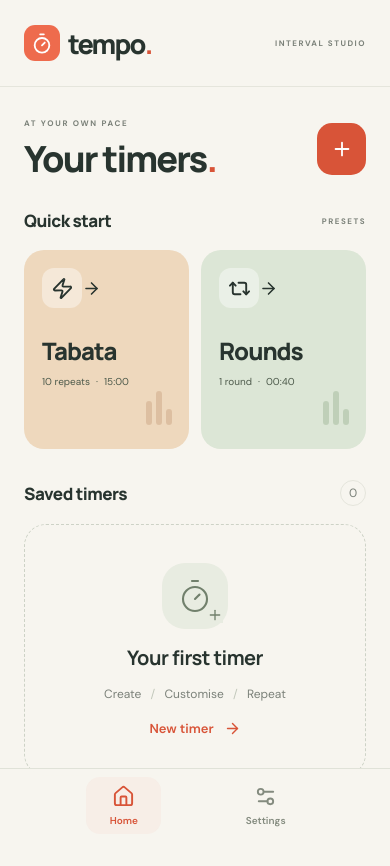
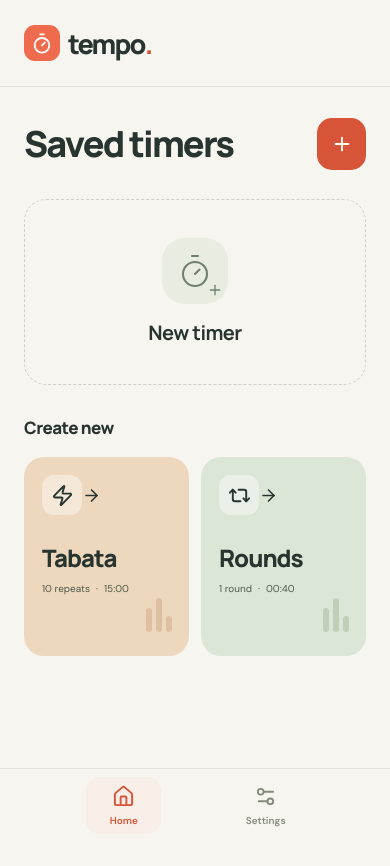
Before and after one commit to clammet/timer, a React (Vite) app: page / in a window 390 px wide. Shown: the top 866 px of the page. After the commit the page ends 844 px from the top, so only its background shows below. Built offline with nearby package versions, Linux system fonts and the light colour scheme.

Commit message:
Simplify labels and place saved timers before creation presets

```diff
--- a/src/App.tsx
+++ b/src/App.tsx
@@ -528,7 +528,6 @@ export default function App() {
             </span>
             tempo<span className="brand-dot">.</span>
           </a>
-          <span className="brand-label">INTERVAL STUDIO</span>
         </header>
       )}
       {editor ? (
@@ -545,7 +544,6 @@ export default function App() {
                 <ArrowLeft />
               </IconButton>
               <div>
-                <span className="eyebrow">TIMER BUILDER</span>
                 <h1>
                   {store.timers.some((t) => t.id === editor.id)
                     ? "Edit timer"
@@ -929,9 +927,8 @@ export default function App() {
         <main className="home page">
           <div className="page-heading home-heading">
             <div>
-              <span className="eyebrow">AT YOUR OWN PACE</span>
               <h1>
-                Your timers<span className="accent">.</span>
+                Saved timers
               </h1>
             </div>
             <button
@@ -942,41 +939,6 @@ export default function App() {
               <Plus size={22} />
               <span>New timer</span>
             </button>
-          </div>
-          <div className="section-heading">
-            <h2>Quick start</h2>
-            <span className="micro-label">PRESETS</span>
-          </div>
-          <div className="presets">
-            {(["Tabata", "Rounds"] as const).map((name, i) => (
-              <button
-                className={`preset-card preset-${i}`}
-                key={name}
-                onClick={() => openEditor(preset(name))}
-              >
-                <span className="preset-top">
-                  <span className="preset-symbol">
-                    {i === 0 ? <Zap size={27} /> : <Repeat2 size={27} />}
-                  </span>
-                  <ArrowRight size={23} />
-                </span>
-                <span className="preset-name">{name}</span>
-                <span className="preset-meta">
-                  {i === 0 ? "10 repeats" : "1 round"}
-                  <span>·</span>
-                  {formatTime(totalDuration(preset(name)))}
-                </span>
-                <span className="preset-bars">
-                  <i />
-                  <i />
-                  <i />
-                </span>
-              </button>
-            ))}
-          </div>
-          <div className="section-heading saved-heading">
-            <h2>Saved timers</h2>
-            <span className="count-badge">{store.timers.length}</span>
           </div>
           {store.timers.length ? (
             <div className="saved-timers">
@@ -1079,20 +1041,38 @@ export default function App() {
                 <TimerIcon size={36} strokeWidth={1.4} />
                 <Plus size={16} />
               </span>
-              <strong>Your first timer</strong>
-              <span className="muted">
-                Create <span className="separator">/</span> Customise{" "}
-                <span className="separator">/</span> Repeat
-              </span>
-              <span className="empty-action">
-                New timer <ArrowRight size={17} />
-              </span>
+              <strong>New timer</strong>
             </button>
           )}
-          <div className="home-footer">
-            <span className="tiny-line" />
-            <span>YOUR RHYTHM. YOUR RULES.</span>
-            <span className="tiny-line" />
+          <div className="section-heading create-heading">
+            <h2>Create new</h2>
+          </div>
+          <div className="presets">
+            {(["Tabata", "Rounds"] as const).map((name, i) => (
+              <button
+                className={`preset-card preset-${i}`}
+                key={name}
+                onClick={() => openEditor(preset(name))}
+              >
+                <span className="preset-top">
+                  <span className="preset-symbol">
+                    {i === 0 ? <Zap size={27} /> : <Repeat2 size={27} />}
+                  </span>
+                  <ArrowRight size={23} />
+                </span>
+                <span className="preset-name">{name}</span>
+                <span className="preset-meta">
+                  {i === 0 ? "10 repeats" : "1 round"}
+                  <span>·</span>
+                  {formatTime(totalDuration(preset(name)))}
+                </span>
+                <span className="preset-bars">
+                  <i />
+                  <i />
+                  <i />
+                </span>
+              </button>
+            ))}
           </div>
         </main>
       ) : page === "timer" && session ? (
@@ -1267,7 +1247,6 @@ export default function App() {
         <main className="settings page">
           <div className="page-heading">
             <div>
-              <span className="eyebrow">MAKE IT YOURS</span>
               <h1>
                 Settings<span className="accent">.</span>
               </h1>
@@ -1422,10 +1401,6 @@ export default function App() {
                 ))}
             </div>
           </section>
-          <div className="settings-footer">
-            <span className="brand small">tempo.</span>
-            <span>LOCAL STORAGE · V1.0</span>
-          </div>
         </main>
       ) : (
         <main className="page empty-state">
--- a/src/styles.css
+++ b/src/styles.css
@@ -123,7 +123,6 @@ h3 {
 .brand-dot {
   color: var(--accent);
 }
-.brand-label,
 .eyebrow,
 .micro-label {
   font-size: 10px;
@@ -279,7 +278,7 @@ h3 {
 .preset-1 .preset-bars i {
   background: #6c8f63;
 }
-.saved-heading {
+.create-heading {
   margin-top: 40px;
 }
 .count-badge {
@@ -375,7 +374,7 @@ h3 {
   border: 1px dashed #cdd2c6;
   border-radius: 22px;
   padding: 38px 20px;
-  min-height: 245px;
+  min-height: 150px;
 }
 .empty-state strong {
   font-family: Manrope, sans-serif;
@@ -398,39 +397,13 @@ h3 {
   bottom: 6px;
   background: #e8ece1;
 }
-.empty-action {
-  display: flex;
-  gap: 10px;
-  align-items: center;
-  font-weight: 600;
-  font-size: 13px;
-  color: var(--accent);
-  margin-top: 3px;
-}
+
 .muted {
   font-size: 12px;
   color: var(--muted);
 }
-.separator {
-  color: #c1c7ba;
-  margin: 0 6px;
-}
-.home-footer {
-  display: flex;
-  align-items: center;
-  justify-content: center;
-  gap: 16px;
-  margin: 38px 0 4px;
-  font-size: 8px;
-  font-weight: 600;
-  letter-spacing: 1.9px;
-  color: #8b9385;
-}
-.tiny-line {
-  width: 28px;
-  height: 1px;
-  background: #ced3c7;
-}
+
+
 .bottom-nav {
   position: fixed;
   z-index: 20;
@@ -923,20 +896,7 @@ legend {
   flex: 1;
   text-align: left;
 }
-.settings-footer {
-  display: flex;
-  justify-content: space-between;
-  align-items: center;
-  margin: 30px 0;
-  color: var(--muted);
-}
-.brand.small {
-  font-size: 22px;
-}
-.settings-footer > span:last-child {
-  font-size: 9px;
-  letter-spacing: 1.5px;
-}
+
 .player-app {
   padding-bottom: 84px;
   max-width: 700px;
@@ -1216,10 +1176,7 @@ legend {
   .brand-mark svg {
     width: 22px;
   }
-  .brand-label {
-    font-size: 8px;
-    letter-spacing: 1.5px;
-  }
+
   .page {
     padding: 0 24px;
   }
@@ -1296,7 +1253,7 @@ legend {
   .preset-bars i:nth-child(3) {
     height: 16px;
   }
-  .saved-heading {
+  .create-heading {
     margin-top: 31px;
   }
   .saved-timers {
@@ -1315,14 +1272,9 @@ legend {
   .card-bottom {
     margin-top: 19px;
   }
-  .home-footer {
-    font-size: 7px;
-    letter-spacing: 1.4px;
-    gap: 12px;
-    margin-top: 30px;
-  }
+
   .empty-state {
-    min-height: 240px;
+    min-height: 140px;
   }
   .bottom-nav {
     padding: 8px 20px calc(10px + env(safe-area-inset-bottom));
@@ -1499,9 +1451,7 @@ legend {
   .toast {
     bottom: 94px;
   }
-  .settings-footer > span:last-child {
-    font-size: 8px;
-  }
+
 }
 @media (max-width: 360px) {
   .page {
```
